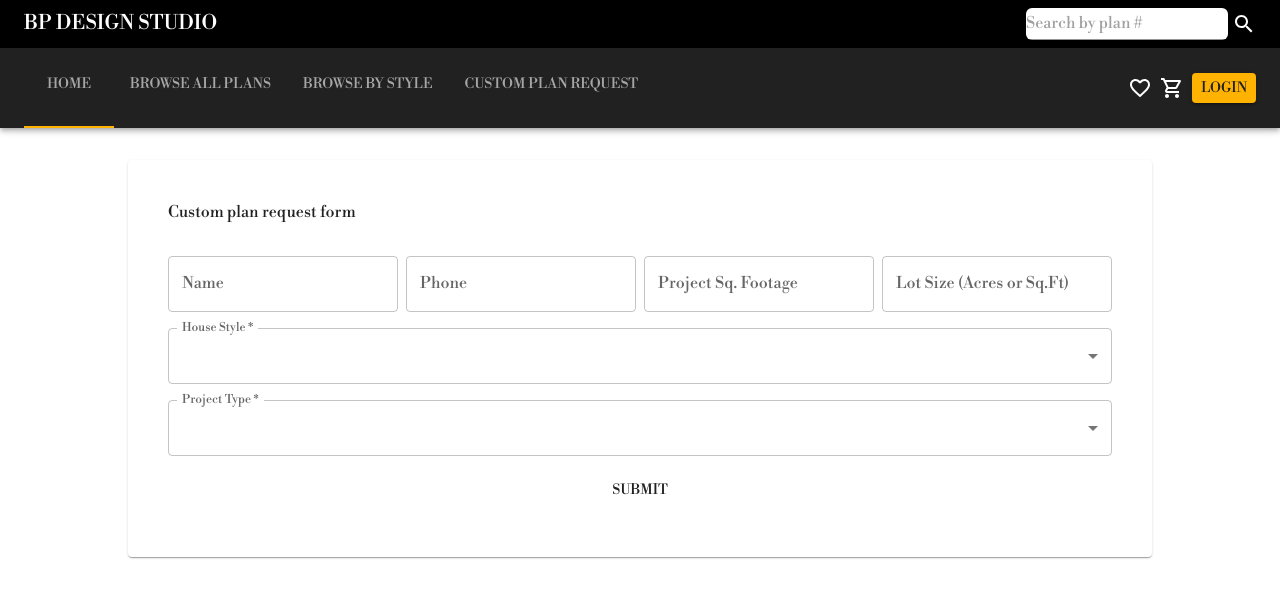
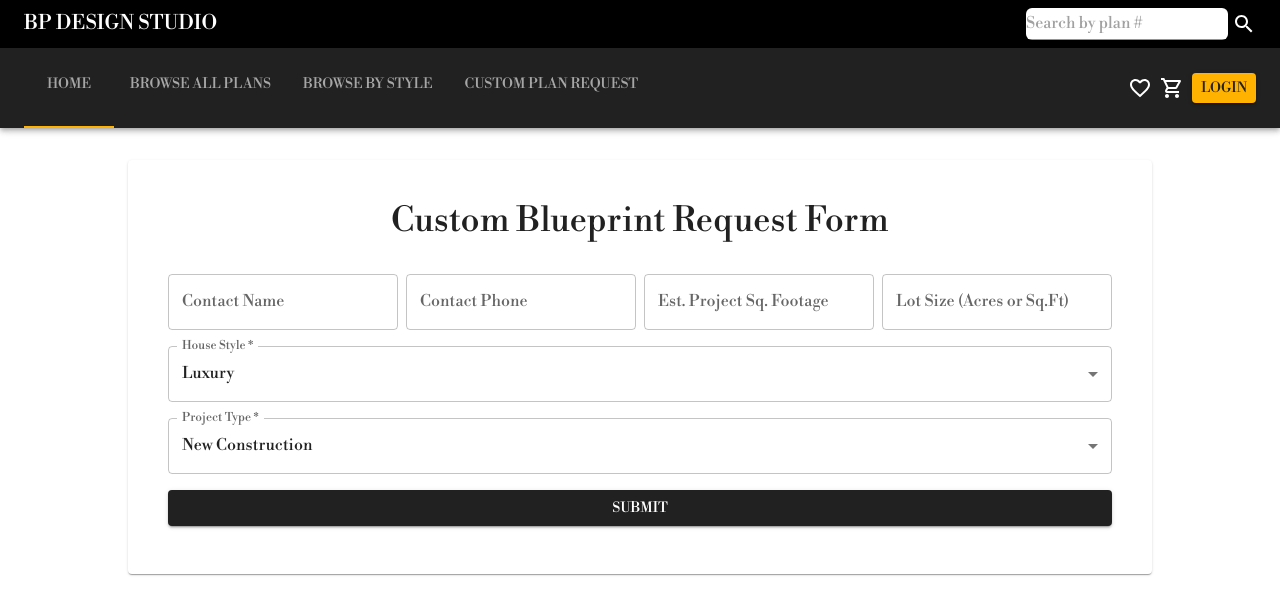
Before and after one commit to melxincognito/bp-design-next, a Next.js app: page /customplanrequest in a window 1280 px wide. Shown: the top 614 px of the page. Built offline with nearby package versions, Linux system fonts and the light colour scheme.

Commit message:
fixed states for dropdown menus

```diff
--- a/components/forms/CustomPlanRequestForm.js
+++ b/components/forms/CustomPlanRequestForm.js
@@ -14,20 +14,20 @@ export default function CustomPlanRequestForm() {
   const [requestorPhone, setRequestorPhone] = useState("");
   const [sqFootage, setSqFootage] = useState("");
   const [lotSize, setLotSize] = useState("");
-  const [style, setStyle] = useState("Luxury");
-  const [projectType, setProjectType] = useState("New Construction");
+  const [style, setStyle] = useState("Luxury Style");
+  const [projectType, setProjectType] = useState("New Construction Project");
 
   const planRequestInputs = [
     {
-      label: "Name",
+      label: "Contact Name",
       onChangeValue: setRequestorName,
     },
     {
-      label: "Phone",
+      label: "Contact Phone",
       onChangeValue: setRequestorPhone,
     },
     {
-      label: "Project Sq. Footage",
+      label: "Est. Project Sq. Footage",
       onChangeValue: setSqFootage,
     },
     {
@@ -48,9 +48,9 @@ export default function CustomPlanRequestForm() {
 
   return (
     <>
-      <Card sx={{ padding: 3 }}>
-        <CardContent>
-          <Typography>Custom plan request form</Typography>
+      <Card sx={{ padding: 3, display: "grid", justifyContent: "center" }}>
+        <CardContent sx={{ display: "flex", justifyContent: "center" }}>
+          <Typography variant="h4">Custom Blueprint Request Form</Typography>
         </CardContent>
         <CardContent>
           <form onSubmit={submit} style={{ display: "grid", gap: "1rem" }}>
@@ -58,7 +58,6 @@ export default function CustomPlanRequestForm() {
               sx={{
                 display: "flex",
                 flexWrap: "wrap",
-                overflowX: "auto",
                 justifyContent: "center",
                 gap: 1,
               }}
@@ -114,7 +113,9 @@ export default function CustomPlanRequestForm() {
               </TextField>
             </div>
 
-            <Button type="submit">Submit</Button>
+            <Button variant="contained" type="submit">
+              Submit
+            </Button>
           </form>
         </CardContent>
       </Card>
```
